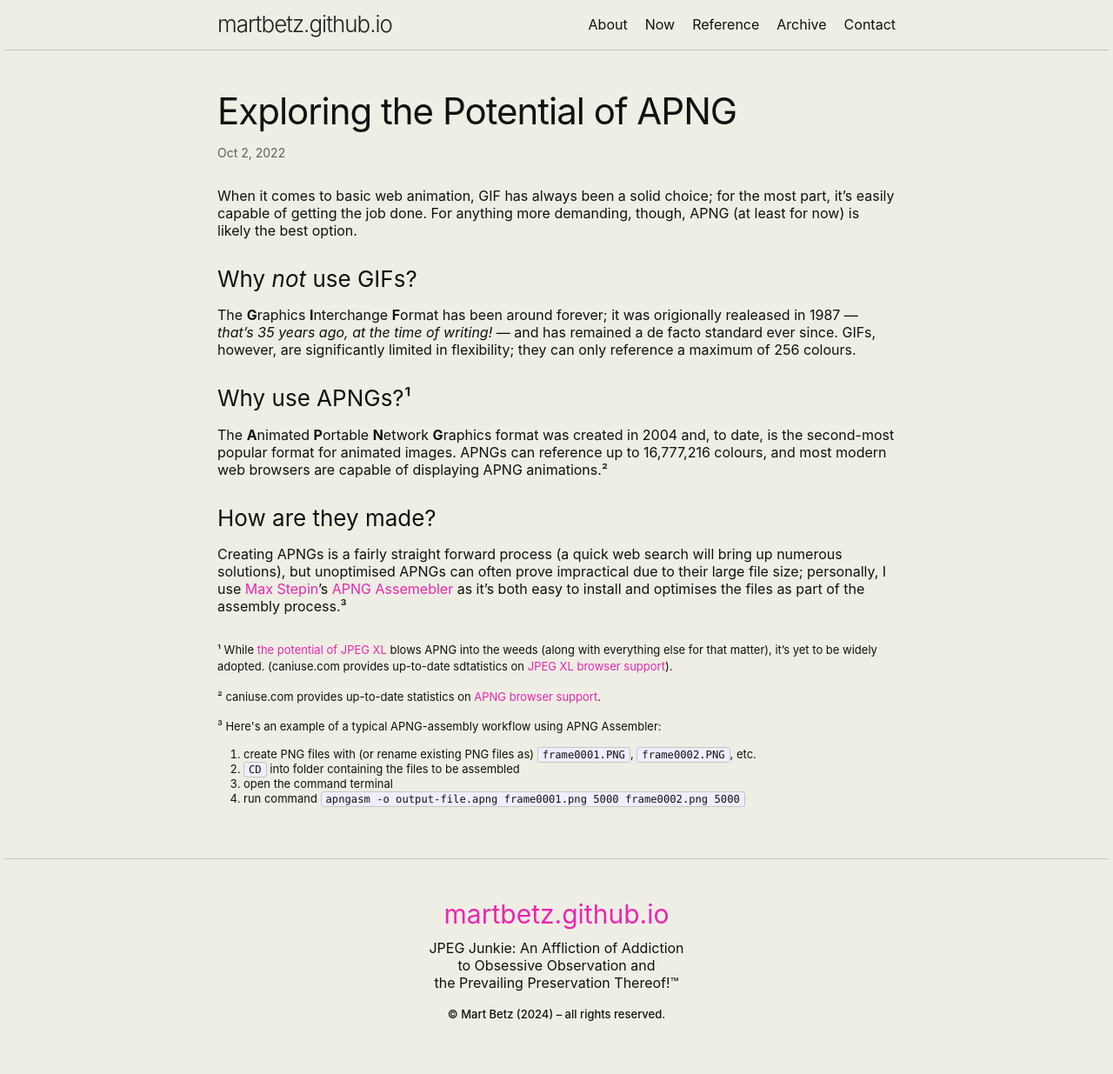
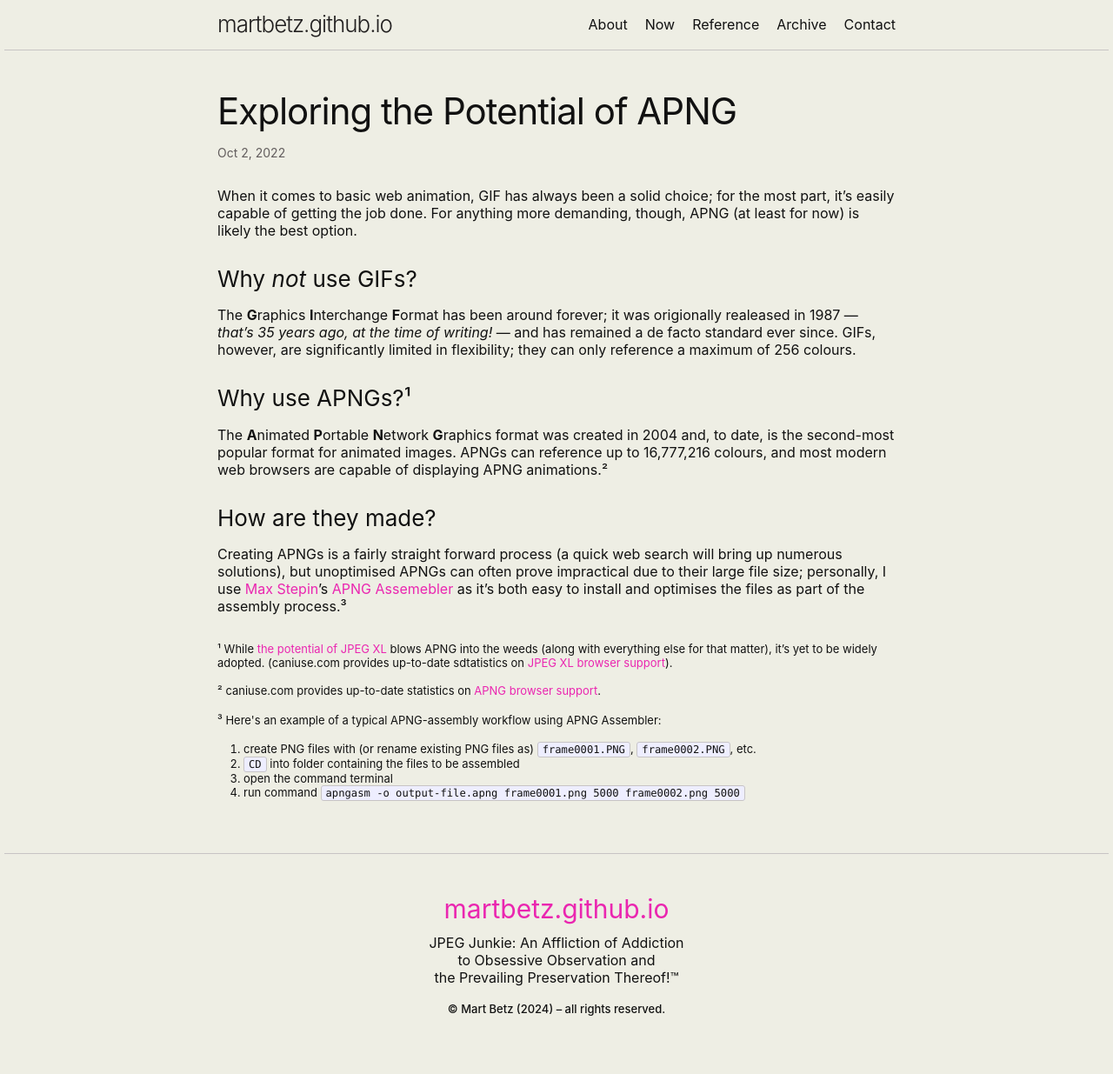
Before and after one commit to martbetz/martbetz.github.io, a Jekyll site: the page built from _posts/2022-10-02-03-08-exploring-apng.md, in a window 1280 px wide. Shown: the whole page at 87% size. Built offline with Jekyll 4.4.1, drawn with Linux system fonts in a browser that asks for light colours.

Commit message:
Update 2022-10-02-03-08-exploring-apng.mdl

```diff
--- a/_posts/2022-10-02-03-08-exploring-apng.md
+++ b/_posts/2022-10-02-03-08-exploring-apng.md
@@ -19,7 +19,7 @@
 
 Creating APNGs is a fairly straight forward process (a quick web search will bring up numerous solutions), but unoptimised APNGs can often prove impractical due to their large file size; personally, I use [Max Stepin](https://sourceforge.net/u/maxst/profile)'s  [APNG Assemebler](https://apngasm.sourceforge.net) as it's both easy to install and optimises the files as part of the assembly process.³
 
-<p style="padding-top: 15px; line-height: 1.2">
+<p style="padding-top: 15px; line-height: 1.0">
 <font size="2">
 ¹ While <a href="https://martbetz.github.io/photography/computing/2022/10/27/exploring-jpegxl.html">the potential of JPEG XL</a> blows APNG into the weeds (along with everything else for that matter), it’s yet to be widely adopted. (caniuse.com provides up-to-date sdtatistics on <a href="https://caniuse.com/?search=jxl">JPEG XL browser support</a>).
 </font>
```
